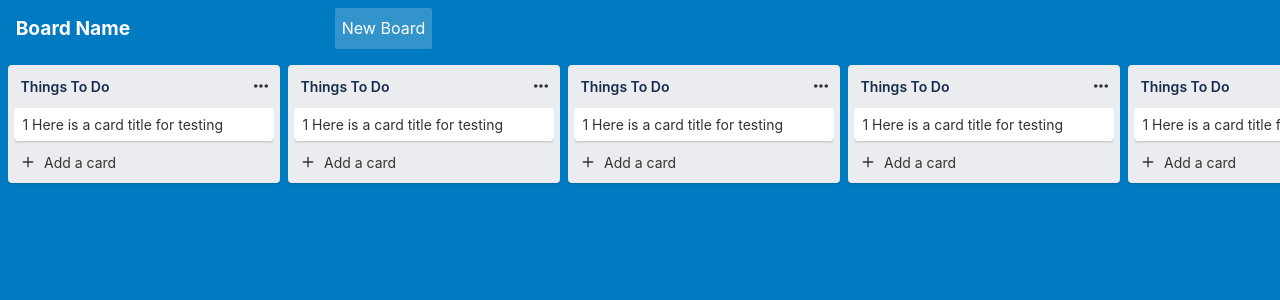
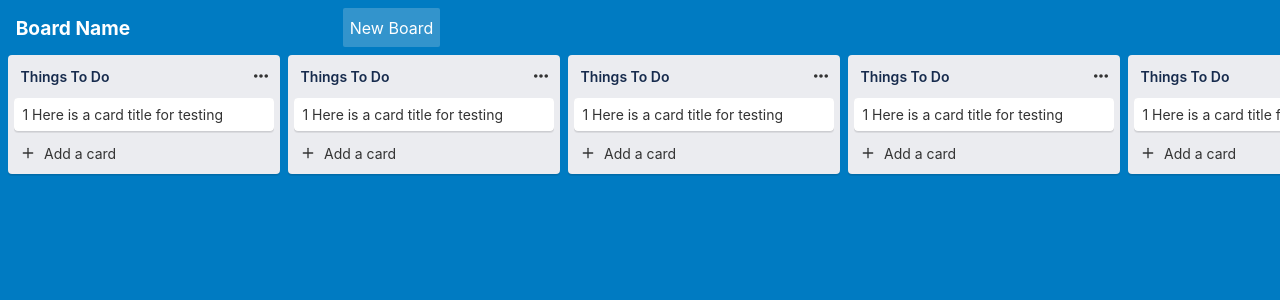
Before and after one commit to gillescj/trello-mini, a Svelte app: page / in a window 1280 px wide. Shown: the top 300 px of the page. Built offline with nearby package versions, Linux system fonts and the light colour scheme.

Commit message:
Alter margins in BoardBar

```diff
--- a/src/components/BoardBar.svelte
+++ b/src/components/BoardBar.svelte
@@ -11,6 +11,8 @@
             font-size: 1.2rem;
             color: white;
             font-weight: 700;
+            margin-bottom: 0;
+            margin-right: 0.5rem;
             border: none;
             cursor: pointer;
             &:hover {
@@ -28,6 +30,7 @@
             border: none;
             cursor: pointer;
             color: white;
+            margin-bottom: 0;
             &:hover {
                 background: hsl(202, 60%, 58%);
             }
```
